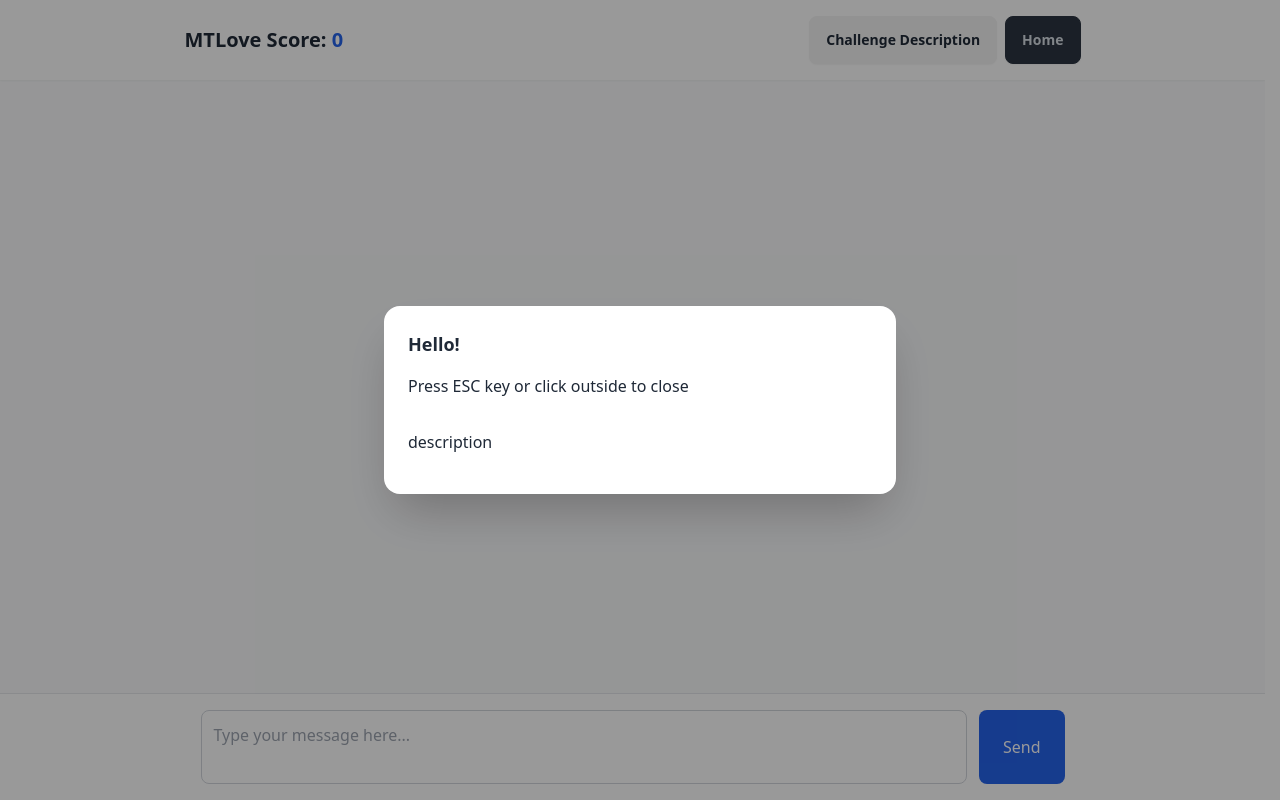
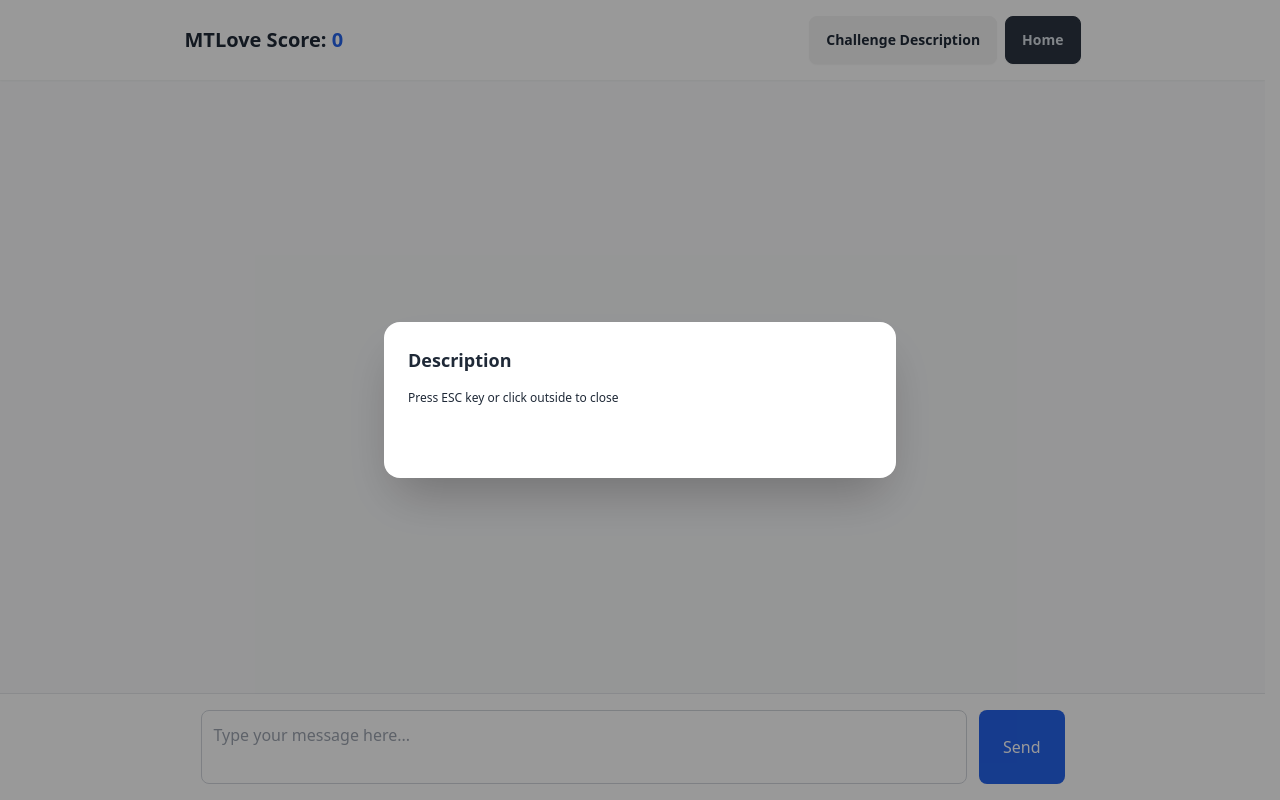
Before and after one commit to hdcola/MTLove, a React (Vite) app: page /game/1 in a window 1280 px wide. Both pictures are taken after a click on the button "Challenge Description". Built offline with nearby package versions, Linux system fonts and the light colour scheme; no server answers.

Commit message:
增加每个挑战对话中的description显示

```diff
--- a/src/components/Description.jsx
+++ b/src/components/Description.jsx
@@ -1,10 +1,14 @@
+import { useStore } from "../store/store";
+
 export default function Description() {
+  const { challengeDescription } = useStore();
+  console.log(challengeDescription);
   return (
     <dialog id="my_modal_2" className="modal">
       <div className="modal-box">
-        <h3 className="font-bold text-lg">Hello!</h3>
-        <p className="py-4">Press ESC key or click outside to close</p>
-        <p className="py-4">description</p>
+        <h3 className="font-bold text-lg">Description</h3>
+        <p className="py-4 text-xs">Press ESC key or click outside to close</p>
+        <p className="py-4 text-lg font-semibold">{challengeDescription}</p>
       </div>
       <form method="dialog" className="modal-backdrop">
         <button>close</button>
--- a/src/pages/ChatPage.jsx
+++ b/src/pages/ChatPage.jsx
@@ -1,6 +1,6 @@
 import { useStore } from "../store/store";
 import { useEffect, useState } from "react";
-import { useParams, useNavigate, Link } from "react-router";
+import { useParams, Link } from "react-router";
 import Messages from "../components/Messages";
 import GameOver from "../components/GameOver";
 import Win from "../components/Win";
--- a/src/store/store.js
+++ b/src/store/store.js
@@ -20,6 +20,7 @@ export const useStore = create(
         try {
           const scenarioData = await fetchDb(sid);
           set({
+            challengeDescription: scenarioData.description,
             scoreHistory: [0],
             score: 0,
             systemPrompt: scenarioData.system,
@@ -32,6 +33,8 @@ export const useStore = create(
           console.error("Failed to fetch scenario:", error);
         }
       },
+
+      challengeDescription: "",
 
       userInput: "",
       setUserInput: (input) => set({ userInput: input }),
```
Also changed, not shown: 1 other file (tests, documents, lock files or other folders).
